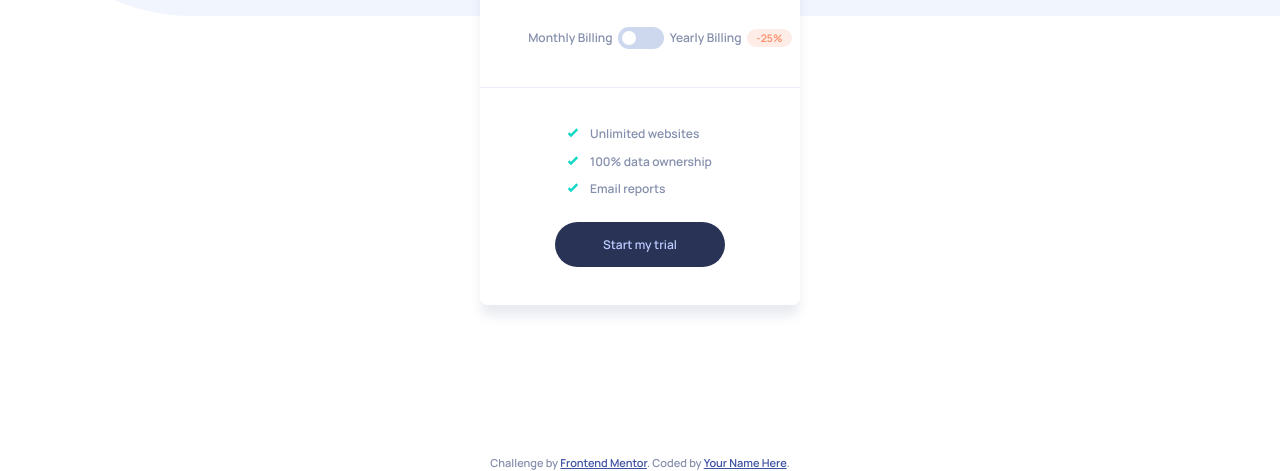
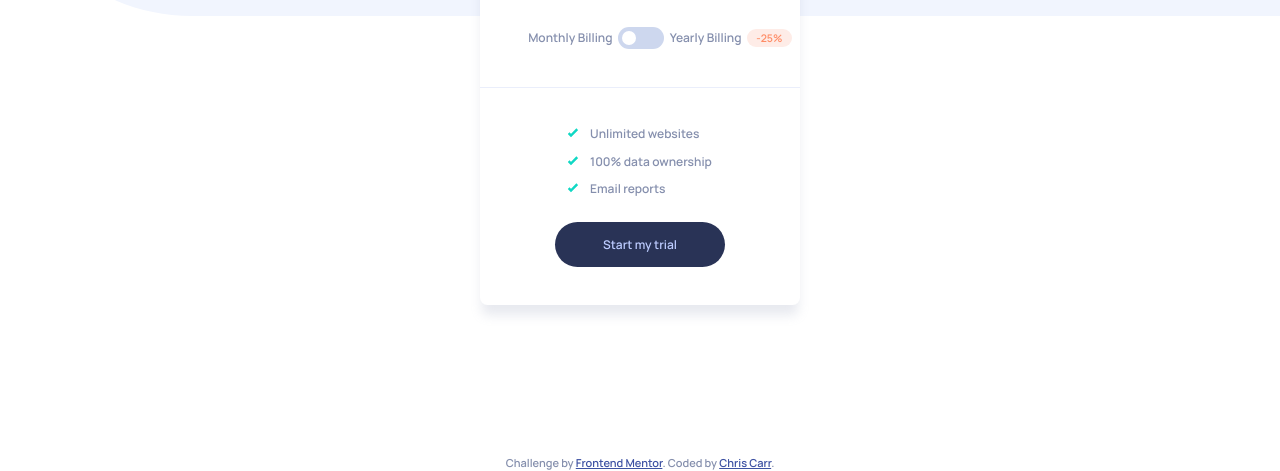
Before and after one commit to christocarr/interactive-pricing-component, a plain HTML site: page index.html in a window 1280 px wide. Shown: the part 433-904 px from the top of the page. Drawn offline with nearby package versions, Linux system fonts and the light colour scheme; files whose address does not match are found by name.

Commit message:
feat: add link to github account

```diff
--- a/index.html
+++ b/index.html
@@ -43,7 +43,7 @@
       Challenge by
       <a href="https://www.frontendmentor.io?ref=challenge" target="_blank"
         >Frontend Mentor</a
-      >. Coded by <a href="#">Your Name Here</a>.
+      >. Coded by <a href="https://github.com/christocarr">Chris Carr</a>.
     </footer>
 
     <!-- Note: when deploying, replace "development.js" with "production.min.js". -->
```
